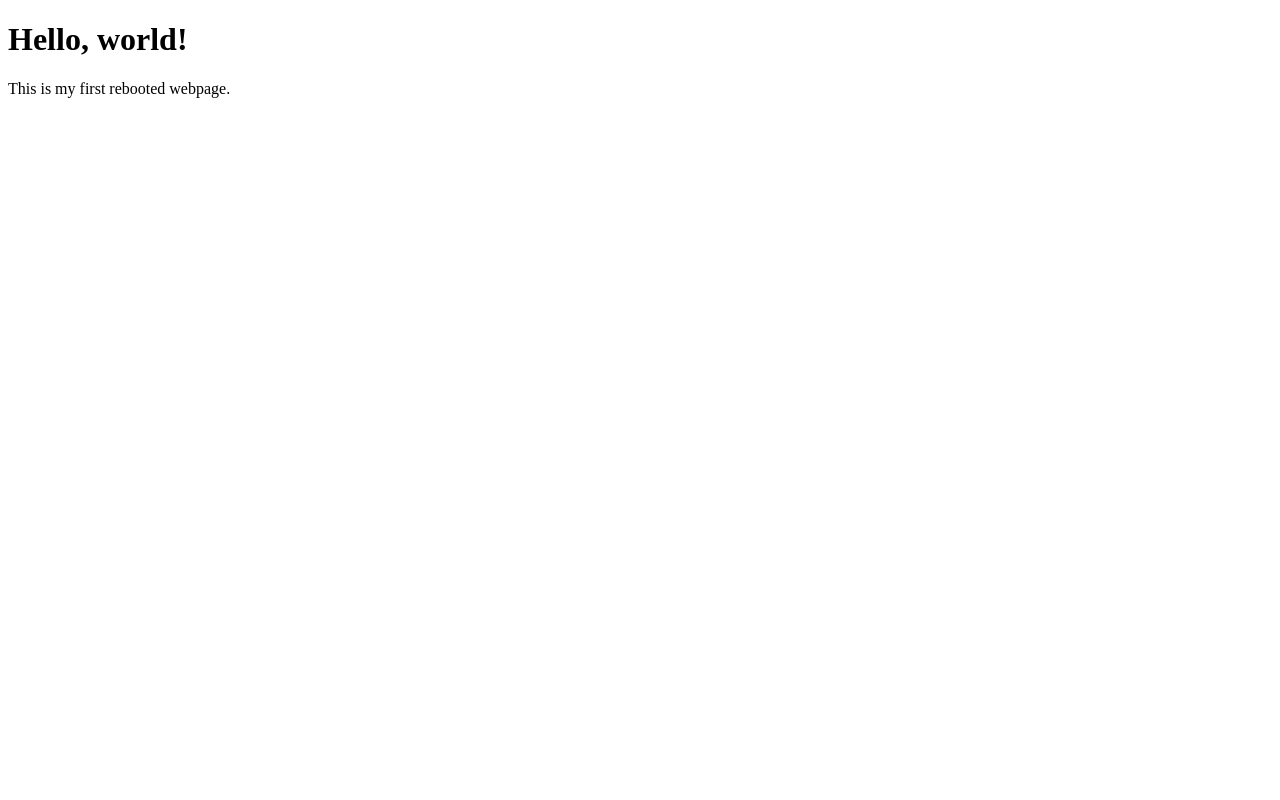
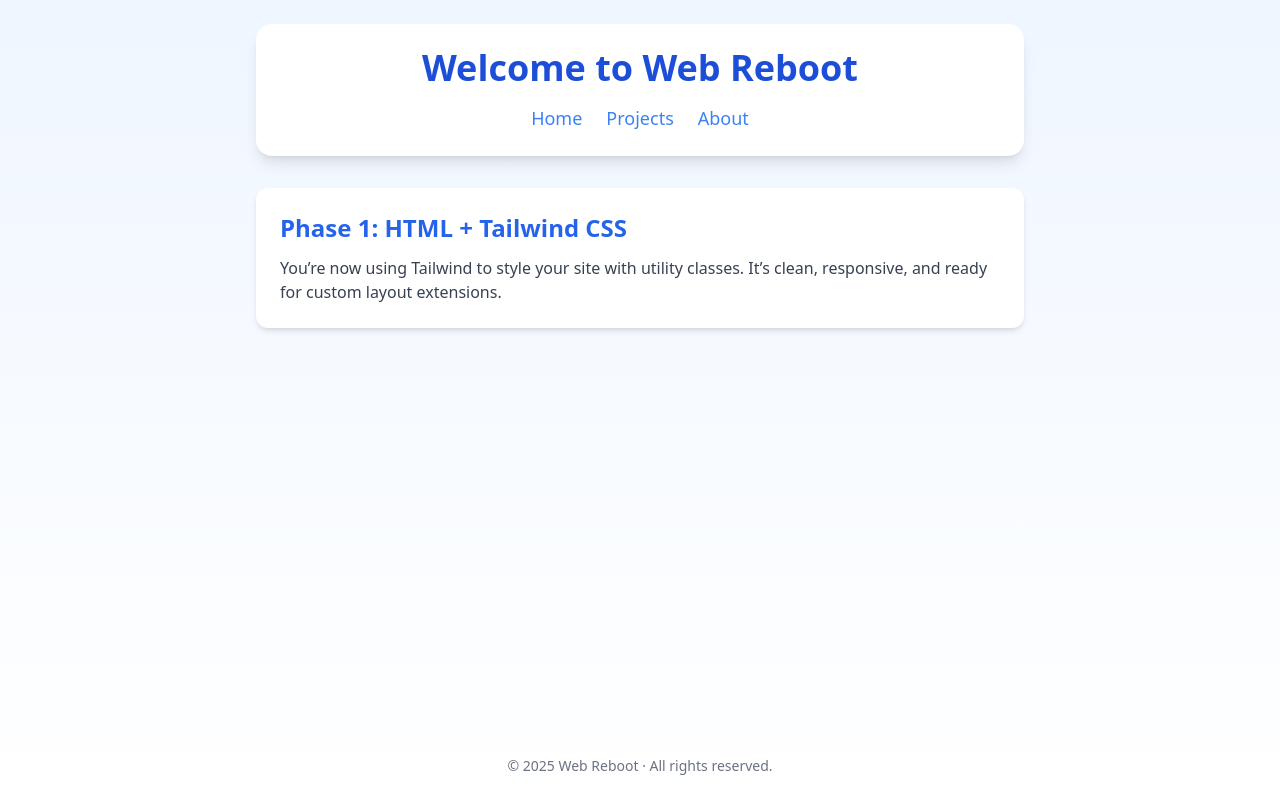
Before and after one commit to johnkarratti/my-first-site, a plain HTML site: page index.html in a window 1280 px wide. Drawn offline with nearby package versions, Linux system fonts and the light colour scheme.

Commit message:
Initial commit: static site with Tailwind

```diff
--- a/index.html
+++ b/index.html
@@ -3,10 +3,32 @@
 <head>
   <meta charset="UTF-8" />
   <meta name="viewport" content="width=device-width, initial-scale=1.0" />
-  <title>My First Site</title>
+  <title>Web Reboot - Tailwind</title>
+  <script src="https://cdn.tailwindcss.com"></script>
 </head>
-<body>
-  <h1>Hello, world!</h1>
-  <p>This is my first rebooted webpage.</p>
+
+<body class="bg-gradient-to-b from-blue-50 to-white text-gray-800 font-sans min-h-screen flex flex-col items-center p-6">
+
+  <header class="bg-white shadow-lg p-6 rounded-2xl w-full max-w-3xl text-center">
+    <h1 class="text-4xl font-extrabold text-blue-700">Welcome to Web Reboot</h1>
+    <nav class="mt-4 flex justify-center gap-6 text-lg">
+      <a href="#" class="text-blue-500 hover:text-blue-700 transition">Home</a>
+      <a href="#" class="text-blue-500 hover:text-blue-700 transition">Projects</a>
+      <a href="#" class="text-blue-500 hover:text-blue-700 transition">About</a>
+    </nav>
+  </header>
+
+  <main class="bg-white mt-8 p-6 rounded-xl shadow-md w-full max-w-3xl">
+    <section>
+      <h2 class="text-2xl font-semibold mb-3 text-blue-600">Phase 1: HTML + Tailwind CSS</h2>
+      <p class="text-gray-700">You’re now using Tailwind to style your site with utility classes. It’s clean, responsive, and ready for custom layout extensions.</p>
+    </section>
+  </main>
+
+  <footer class="mt-auto text-center text-sm text-gray-500 pt-6">
+    © 2025 Web Reboot · All rights reserved.
+  </footer>
+
 </body>
+
 </html>
--- /dev/null
+++ b/styles.css
@@ -0,0 +1,51 @@
+/* Reset defaults and box sizing */
+* {
+  margin: 0;
+  padding: 0;
+  box-sizing: border-box;
+}
+
+/* Base body styling */
+body {
+  font-family: sans-serif;
+  line-height: 1.6;
+  max-width: 800px;
+  margin: 2rem auto;
+  padding: 1rem;
+  color: #333;
+  background: #fafafa;
+}
+
+/* Header and footer styling */
+header,
+footer {
+  background-color: #eee;
+  padding: 1rem;
+  text-align: center;
+}
+
+/* Navigation links */
+nav {
+  margin-top: 0.5rem;
+}
+
+nav a {
+  margin: 0 0.5rem;
+  text-decoration: none;
+  color: #0077cc;
+}
+
+nav a:hover {
+  text-decoration: underline;
+}
+
+/* Main content */
+main {
+  margin-top: 2rem;
+}
+
+/* Headings */
+h1,
+h2 {
+  margin-bottom: 1rem;
+}
```
Also changed, not shown: 1 other file.
